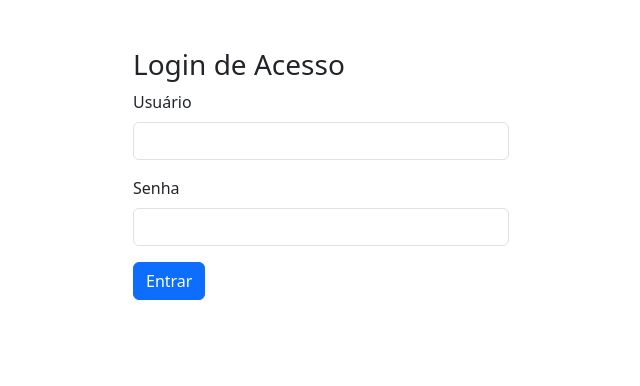
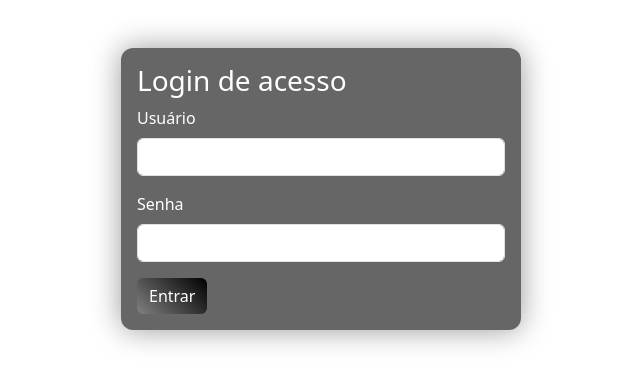
Before and after one commit to AugustoRig0ni/Frontinfra, a React (Create React App) app: page / in a window 1280 px wide. Shown: the top 386 px of the page, without its empty margins (319-959 px from the left). Built offline with nearby package versions, Linux system fonts and the light colour scheme.

Commit message:
Atualização de estilização de botões

```diff
--- a/public/index.html
+++ b/public/index.html
@@ -15,26 +15,6 @@
   <body>
     <noscript>You need to enable JavaScript to run this app.</noscript>
     <div id="root">
-      <h1>INFRAESTRUTURA BW9</h1>
-
-      <div>
-
-        <Form id="Equipamentos" autocomplete="off">
-        <label for="Equipamento">Equipamento</label>
-        <select id="Equipamento" required>
-        <option value="">Escolha um Equipamento</option>
-        <option value="">Teclados</option>
-        <option value="">Mouses</option>
-        <option value="">Monitores</option>
-        <option value="">Hds</option>
-        <option value="">Macs</option>
-        </select>
-
-        <button type="submit">Pesquisar</button>
-
-      </div>
-
-
     </div>
 
   </body>
--- a/src/Components/DashBoard.js
+++ b/src/Components/DashBoard.js
@@ -38,9 +38,19 @@ function Dashboard() {
   };
 
   return (
-    <Container className="mt-5">
+    <Container className="mt-5" style={{
+      backgroundColor: 'rgba(204, 204, 204, 0.6)',
+      boxShadow:'0 0 30px rgba(204, 204, 204, 0.4)',
+      color: 'black',
+      borderRadius:'6px'
+    }}>
+
       <h3>Estoque de Infraestrutura</h3>
-      <Button className="mb-3" onClick={() => setShowModal(true)}>Adicionar Item</Button>
+      <Button className="mb-3" style={{
+      background: 'linear-gradient(45deg, gray, black)',
+      border:'none',
+      }}
+      onClick={() => setShowModal(true)}>Adicionar Item</Button>
       <Table striped bordered hover>
         <thead>
           <tr>
@@ -63,6 +73,13 @@ function Dashboard() {
         </tbody>
       </Table>
 
+        <Button style= {{
+          background: 'linear-gradient(45deg, gray, black)',
+          border: 'none',
+        }}
+        variant="primary" onClick={() => {localStorage.removeItem('Token');
+          window.location.href = ' ';}}>Sair</Button>
+
       <Modal show={showModal} onHide={() => { setShowModal(false); setEditingItem(null); }}>
         <Modal.Header closeButton>
           <Modal.Title>{editingItem ? 'Editar Item' : 'Adicionar Item'}</Modal.Title>
@@ -71,7 +88,6 @@ function Dashboard() {
           <ItemForm onSave={handleAdd} item={editingItem} />
         </Modal.Body>
       </Modal>
-
     </Container>
   );
 }
--- a/src/Components/login.js
+++ b/src/Components/login.js
@@ -8,27 +8,41 @@ function Login({ onLogin }) {
 
   const handleSubmit = (e) => {
     e.preventDefault();
-    if (username === 'admin' && password === 'admin') {
+    if (username === 'Admin' && password === 'Admin') {
       onLogin();
     } else {
-      alert('Usuário ou senha incorretos!');
+      alert(username === '' || password === '' ?
+        'Por favor, preencha todos os campos.' : 'Credenciais inválidas. Tente novamente.');
     }
   };
 
   return (
-    <Container className="mt-5" style={{ maxWidth: '400px' }}>
-      <h3>Login de Acesso</h3>
+    <Container className="mt-5" style= {{
+      maxWidth: '400px',
+      widht:'100%',
+      padding:'16px',
+      backgroundColor: 'rgba(0, 0, 0, 0.6)',
+      boxShadow:'0 0 30px rgba(0, 0, 0, 0.4)',
+      color: 'white',
+      borderRadius:'12px'
+    }}>
+      <h3>Login de acesso</h3>
       <Form onSubmit={handleSubmit}>
         <Form.Group controlId="formUsername" className="mb-3">
           <Form.Label>Usuário</Form.Label>
-          <Form.Control type="text" value={username} onChange={(e) => setUsername(e.target.value)} required />
+          <Form.Control type="text" value={username} onChange={(e) => setUsername(e.target.value)} required style={{
+            placeholder: 'Digite seu usuário',
+          }} />
         </Form.Group>
 
         <Form.Group controlId="formPassword" className="mb-3">
           <Form.Label>Senha</Form.Label>
           <Form.Control type="password" value={password} onChange={(e) => setPassword(e.target.value)} required />
         </Form.Group>
-        <Button variant="primary" type="submit">Entrar</Button>
+        <Button style= {{
+          background: 'linear-gradient(45deg, gray, black)',
+          border:'none'}}
+          variant="primary" type="submit">Entrar</Button>
       </Form>
     </Container>
   );
```
